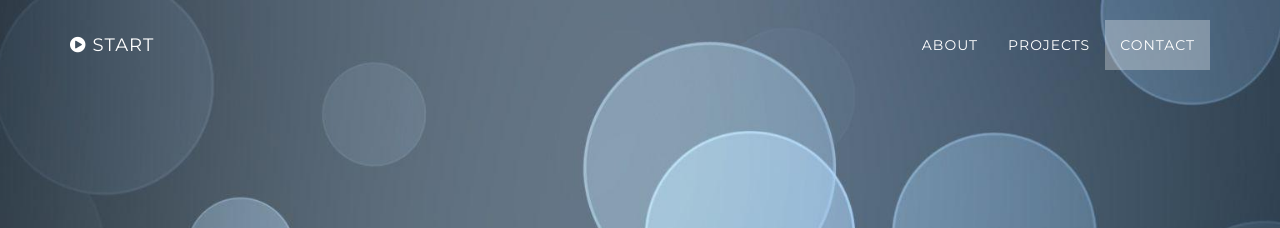
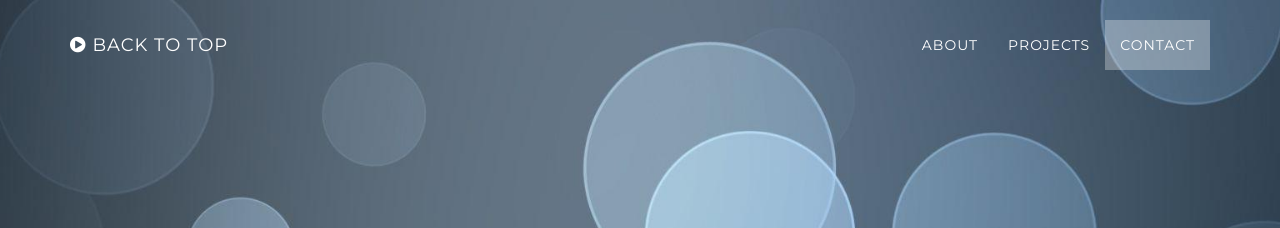
Before and after one commit to Md-Khid/Md-Khid, a Jekyll site: the page built from index.html, in a window 1280 px wide. Shown: the top 228 px of the page. Built offline with Jekyll 4.4.1, drawn with Linux system fonts in a browser that asks for light colours.

Commit message:
Update nav.html

```diff
--- a/_includes/nav.html
+++ b/_includes/nav.html
@@ -6,7 +6,7 @@
                     <i class="fa fa-bars"></i>
                 </button>
                 <a class="navbar-brand page-scroll" href="#page-top">
-                    <i class="fa fa-play-circle"></i>  <span class="light">Start</span>
+                    <i class="fa fa-play-circle"></i>  <span class="light">Back to Top</span>
                 </a>
             </div>
 
```
